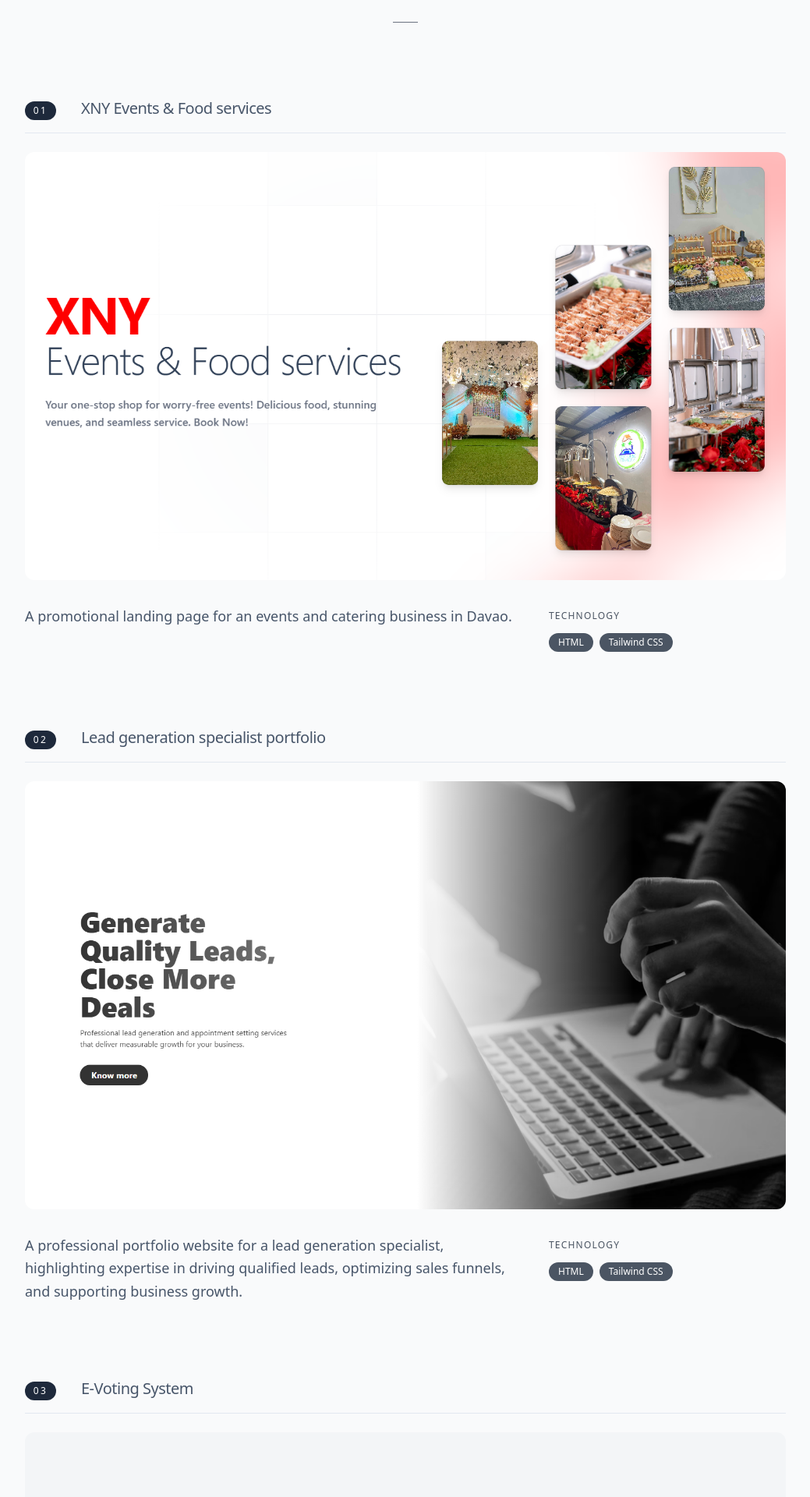
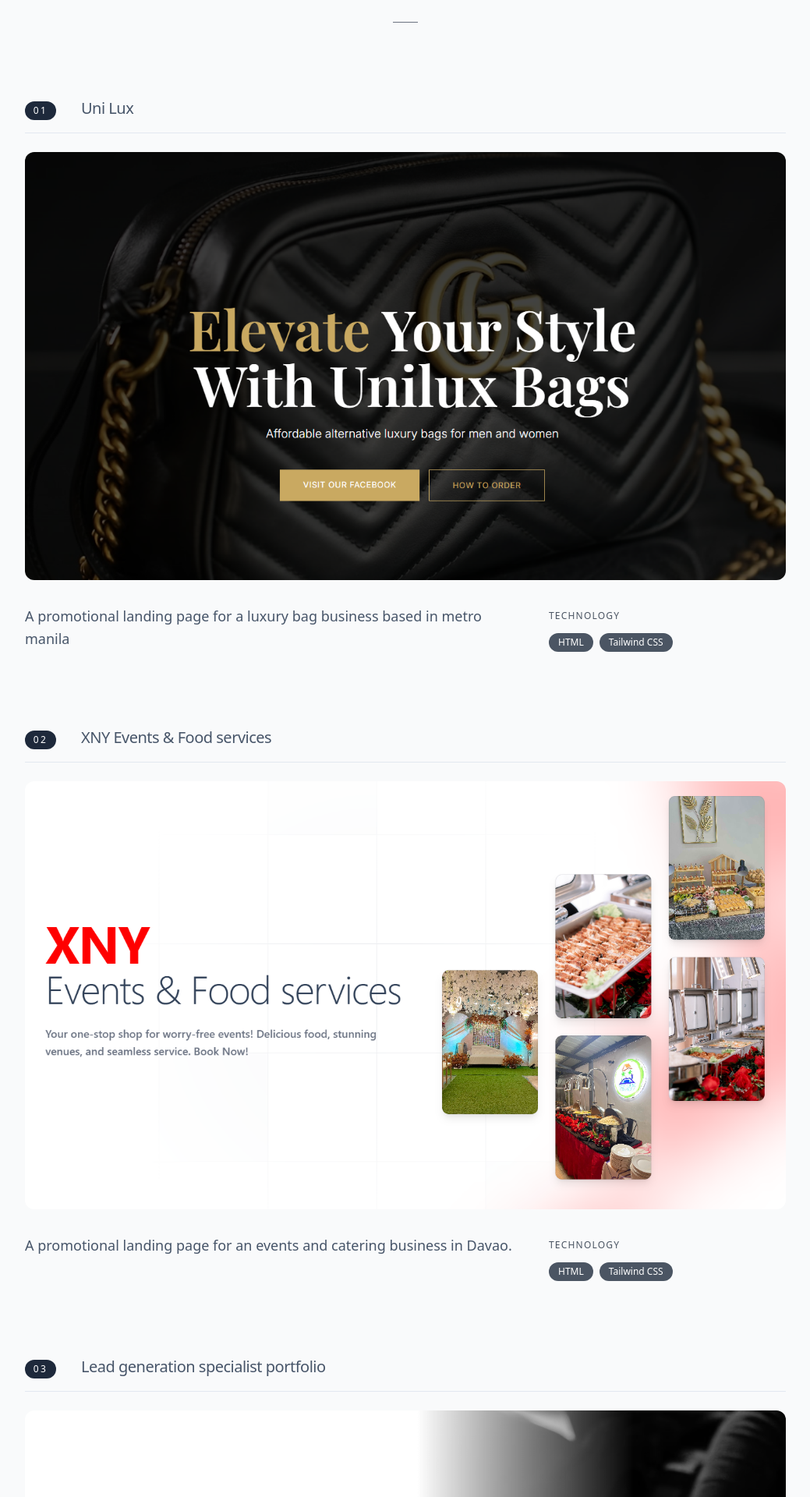
Before and after one commit to Bals04/portfolio, a Nuxt app: page / in a window 1280 px wide. Shown: the part 1160-3080 px from the top of the page at 78% size, without its empty margins (120-1159 px from the left). Built offline with nearby package versions, Linux system fonts and the light colour scheme.

Commit message:
Added a project

```diff
--- a/app/pages/index.vue
+++ b/app/pages/index.vue
@@ -149,15 +149,6 @@
             <div class="relative mb-8 overflow-hidden rounded-xl" style="aspect-ratio: 16/9;">
               <img :src="project.image" :alt="project.title"
                 class="w-full h-full object-cover transition-all duration-700 group-hover:scale-105">
-
-
-              <!-- Floating Badge -->
-              <div class="absolute top-4 right-4 opacity-0 group-hover:opacity-100 transition-opacity duration-300">
-                <span
-                  class="inline-flex items-center px-3 py-1 bg-white/90 backdrop-blur-sm text-slate-700 text-xs font-medium rounded-full shadow-sm">
-                  View Project
-                </span>
-              </div>
             </div>
 
             <!-- Project Info -->
@@ -305,27 +296,34 @@
 const projects = [
   {
     id: 1,
+    title: 'Uni Lux',
+    description: 'A promotional landing page for a luxury bag business based in metro manila',
+    technology: 'HTML, Tailwind CSS',
+    image: '/uniLux.png'
+  },
+  {
+    id: 2,
     title: 'XNY Events & Food services',
     description: 'A promotional landing page for an events and catering business in Davao.',
     technology: 'HTML, Tailwind CSS',
     image: '/xny.png'
   },
   {
-    id: 2,
+    id: 3,
     title: 'Lead generation specialist portfolio',
     description: 'A professional portfolio website for a lead generation specialist, highlighting expertise in driving qualified leads, optimizing sales funnels, and supporting business growth.',
     technology: 'HTML, Tailwind CSS',
     image: '/leadgeneration.png'
   },
   {
-    id: 3,
+    id: 4,
     title: 'E-Voting System',
     description: 'An E-Voting System is a digital platform that allows voters to cast their votes electronically instead of using traditional paper ballots. It ensures a secure, transparent, and efficient voting process.',
     technology: 'Reactjs, TypeScript, Tailwind CSS, Node.js, Express, MySQL, Supabase',
     image: '/evotingimg.png'
   },
   {
-    id: 4,
+    id: 5,
     title: 'Flexperience',
     description: 'A web-based solution bringing gym owners, trainers, and fitness enthusiasts together in a unified fitness management platform.',
     technology: 'HTML, CSS, Tailwind CSS, Node.js, Express, MySQL, Socket.io, Supabase',
```
Also changed, not shown: public/uniLux.png (added).
